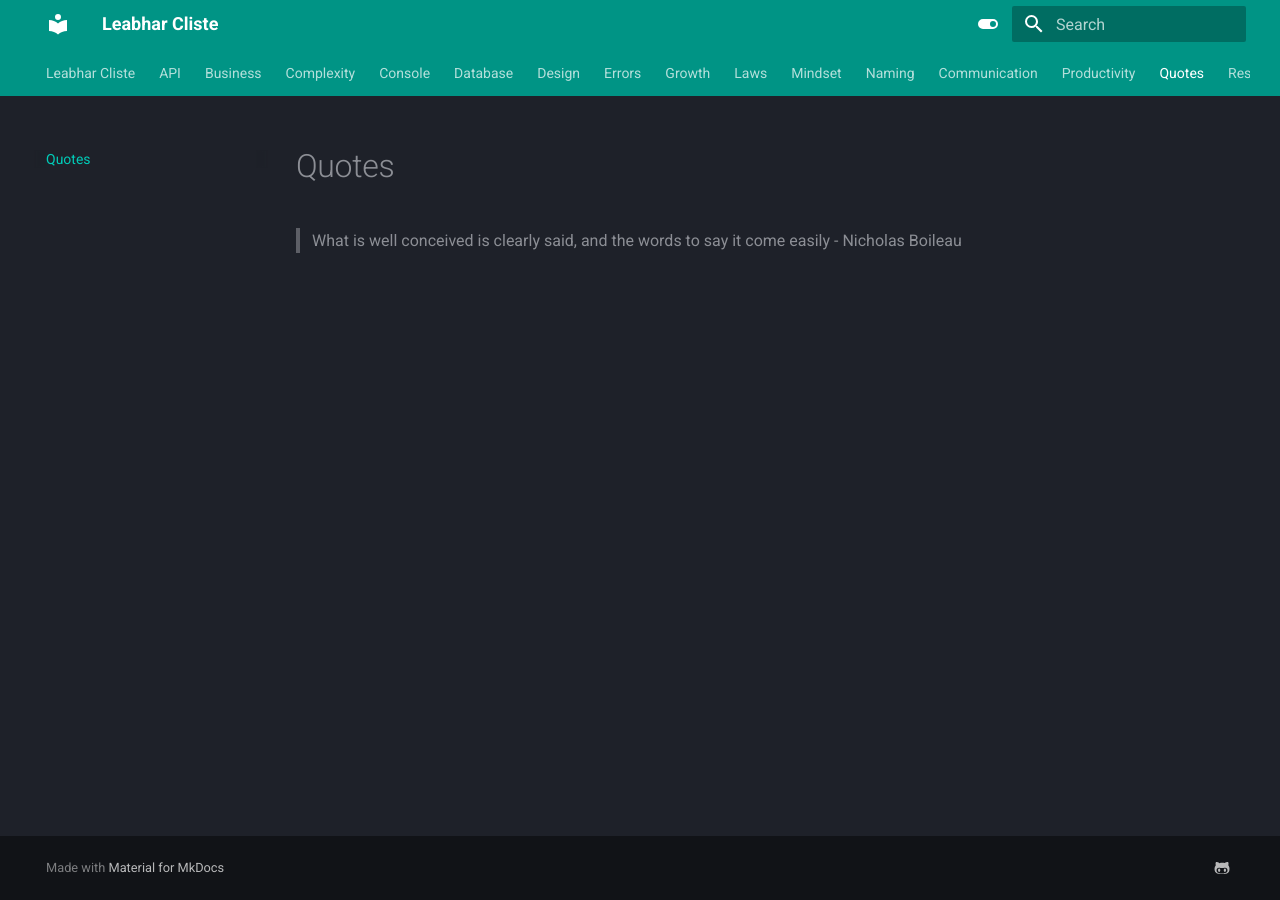
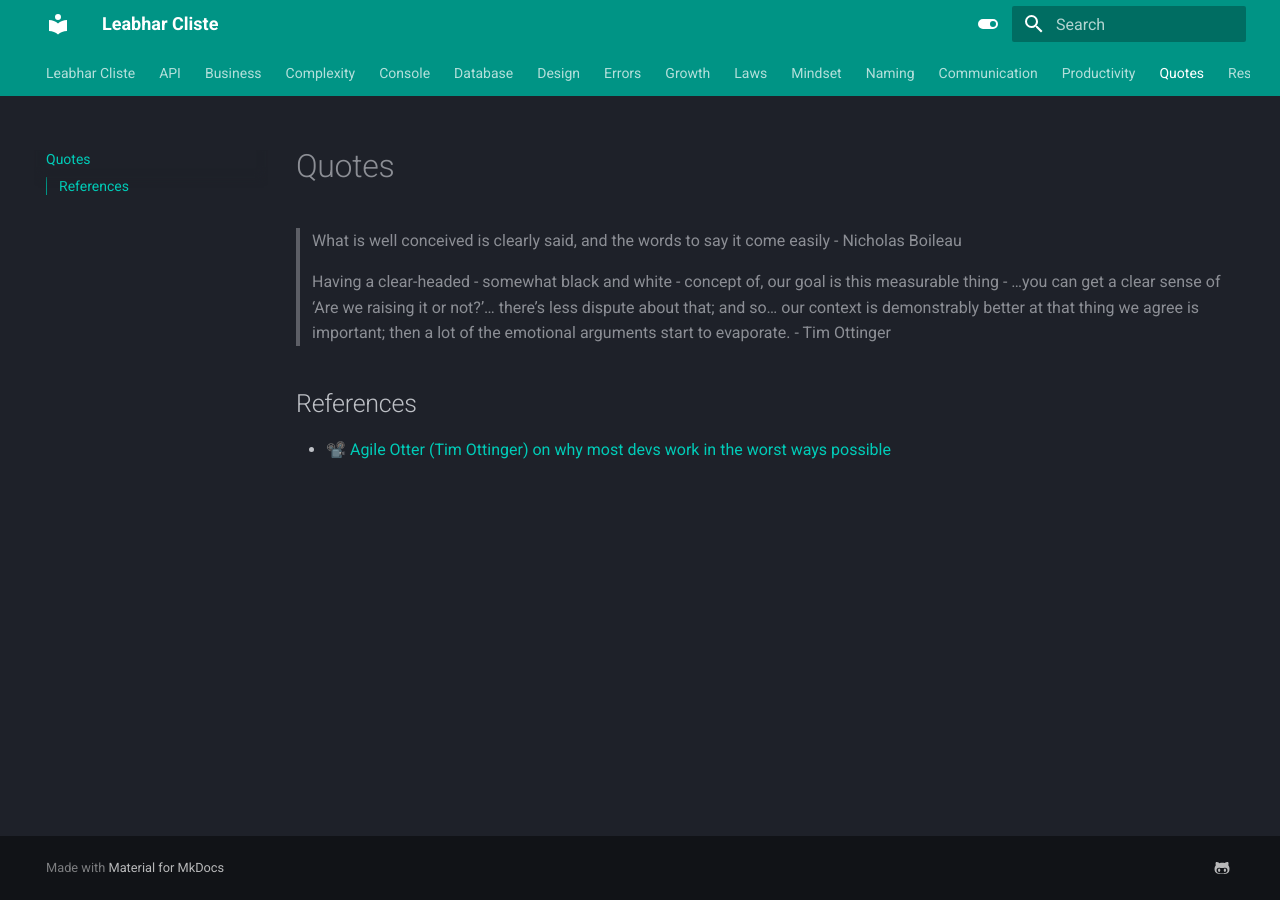
Before and after one commit to kieran-ryan/leabhar-cliste, an MkDocs documentation site: the page built from docs/quotes.md, in a window 1280 px wide. Built offline with MkDocs 1.6.1 and Material for MkDocs 9.7.7, drawn with Linux system fonts in a browser that asks for light colours.

Commit message:
Tim Ottinger quote on data-driven decisions

```diff
--- a/docs/quotes.md
+++ b/docs/quotes.md
@@ -1,3 +1,9 @@
 # Quotes
 
 > What is well conceived is clearly said, and the words to say it come easily - Nicholas Boileau
+
+> Having a clear-headed - somewhat black and white - concept of, our goal is this measurable thing - …you can get a clear sense of ‘Are we raising it or not?’… there’s less dispute about that; and so… our context is demonstrably better at that thing we agree is important; then a lot of the emotional arguments start to evaporate. - Tim Ottinger
+
+## References
+
+- 📽️ [Agile Otter (Tim Ottinger) on why most devs work in the worst ways possible](https://youtu.be/TkatsFF1XgQ?si=-tppV18rlxGMDal3)
```
